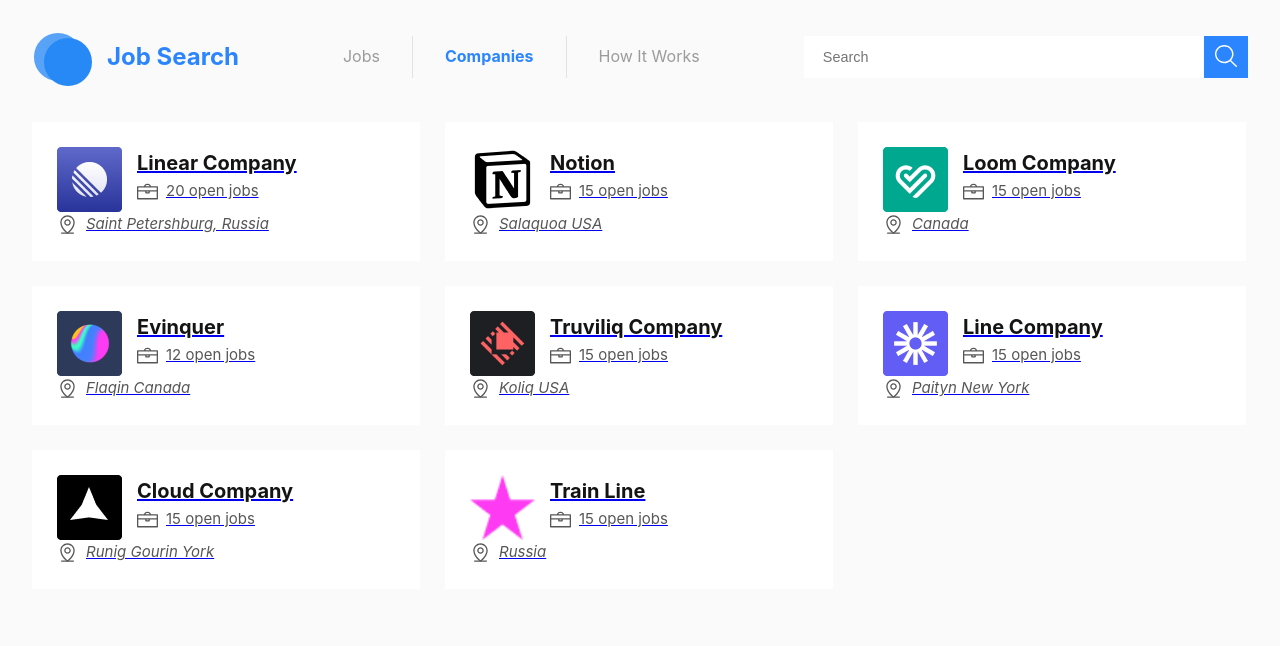
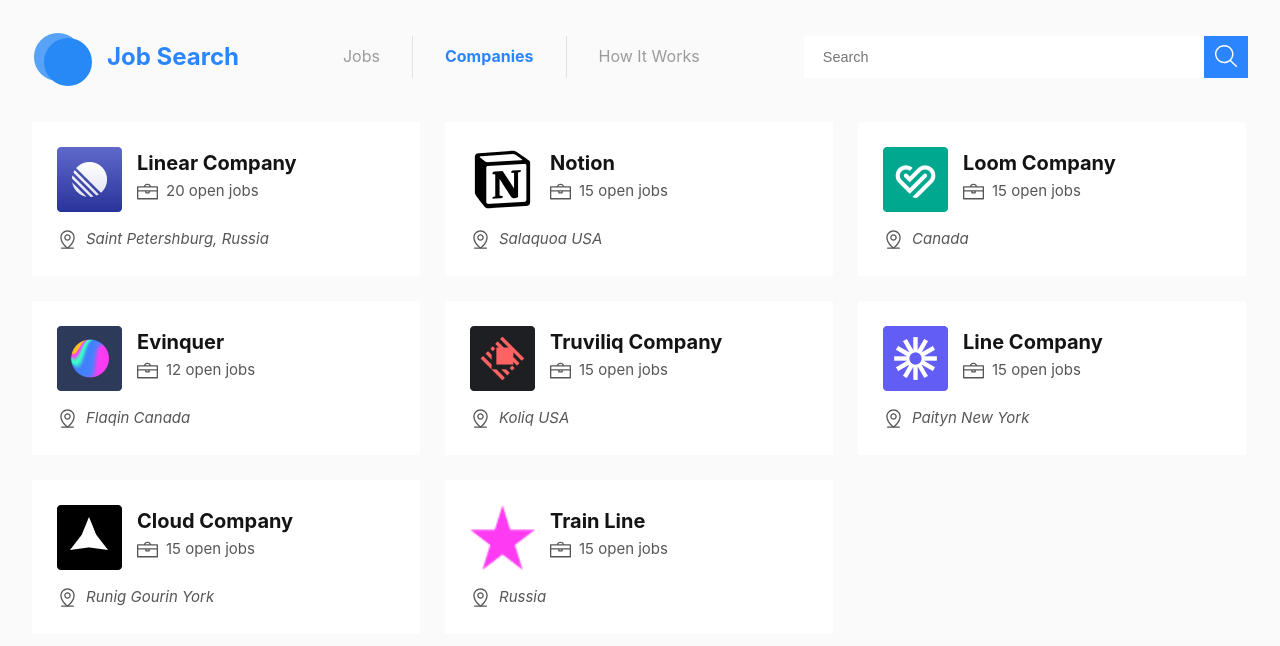
Before and after one commit to liiiipe/job-finder, a Vue app: page /companies in a window 1280 px wide. Shown: the top 646 px of the page. Built offline with nearby package versions, Linux system fonts and the light colour scheme; data requests are answered from the project's data file.

Commit message:
add filters on companies page

```diff
--- a/src/components/TopNavbar.vue
+++ b/src/components/TopNavbar.vue
@@ -10,13 +10,13 @@
 
 <template>
   <header>
-    <div class="logo">
+    <RouterLink to="/" class="logo">
       <div>
         <EllipseIcon color="#58A3F7" />
         <EllipseIcon color="#2789F5" />
       </div>
       <h1>Job Search</h1>
-    </div>
+    </RouterLink>
 
     <nav>
       <RouterLink to="/">Jobs</RouterLink>
@@ -44,6 +44,7 @@
   display: flex;
   gap: 25px;
   align-items: center;
+  text-decoration: none;
 }
 .logo > div {
   display: flex;
--- a/src/views/CompaniesView.vue
+++ b/src/views/CompaniesView.vue
@@ -1,7 +1,11 @@
 <script setup lang="ts">
 import { ref, watchEffect } from 'vue'
+import { useSearchStore } from '@/stores/search'
+
 import IconMapPinLine from '../components/icons/IconMapPinLine.vue'
 import IconJob from '../components/icons/IconJob.vue'
+
+const searchStore = useSearchStore()
 
 type Company = {
   id: number
@@ -10,8 +14,14 @@
   number_of_jobs: number
   logo_url: string
 }
+
 const companies = ref<Company[]>([])
 
+searchStore.performSearch = () => {
+  companies.value = companies.value.filter((company) =>
+    company.company.includes(searchStore.search)
+  )
+}
 watchEffect(async () => {
   const url = `http://localhost:3000/companies`
   companies.value = await (await fetch(url)).json()
@@ -20,12 +30,12 @@
 
 <template>
   <div class="page-companies">
-    <div
+    <router-link
+      :to="'/companies/' + id"
       class="company"
       v-for="{ id, company, location, number_of_jobs, logo_url } in companies"
       :key="id"
     >
-      <router-link :to="'/companies/' + id">
       <header>
         <img class="logo-company" :src="logo_url" alt="logo company" />
         <div>
@@ -41,7 +51,6 @@
         {{ location }}
       </div>
     </router-link>
-    </div>
   </div>
 </template>
 
@@ -60,11 +69,13 @@
   flex-direction: column;
   cursor: pointer;
   transition: 0.4s all;
+  text-decoration: none;
   width: 388px;
 }
 .company:hover {
   background-color: #f6f6f6;
 }
+
 .company header {
   display: flex;
   gap: 15px;
--- a/src/views/CompanyView.vue
+++ b/src/views/CompanyView.vue
@@ -2,9 +2,12 @@
 import { ref, watchEffect } from 'vue'
 import { useRoute } from 'vue-router'
 
+import { useSearchStore } from '@/stores/search'
 import { type Job } from '@/types/Job'
 import IconMapPinLine from '../components/icons/IconMapPinLine.vue'
 import JobBox from '../components/JobBox.vue'
+
+const searchStore = useSearchStore()
 
 const route = useRoute()
 
@@ -30,6 +33,10 @@
     : differenceDays < 31
     ? `${differenceDays} day${differenceDays > 1 ? 's' : ''}`
     : `${differenceMonth} month${differenceMonth > 1 ? 's' : ''}`
+}
+
+searchStore.performSearch = () => {
+  jobs.value = jobs.value.filter((job) => job.title.includes(searchStore.search))
 }
 
 watchEffect(async () => {
--- a/src/views/HomeView.vue
+++ b/src/views/HomeView.vue
@@ -1,10 +1,10 @@
 <script setup lang="ts">
 import { ref, watchEffect } from 'vue'
+import { useSearchStore } from '@/stores/search'
 
 import IconSubtract from '../components/icons/IconSubtract.vue'
 import PaginationControl from '../components/PaginationControl.vue'
 import JobBox from '../components/JobBox.vue'
-import { useSearchStore } from '@/stores/search'
 import { type Job } from '@/types/Job'
 
 const searchStore = useSearchStore()
```
Lines whose indentation alone changed are shown as unchanged.
